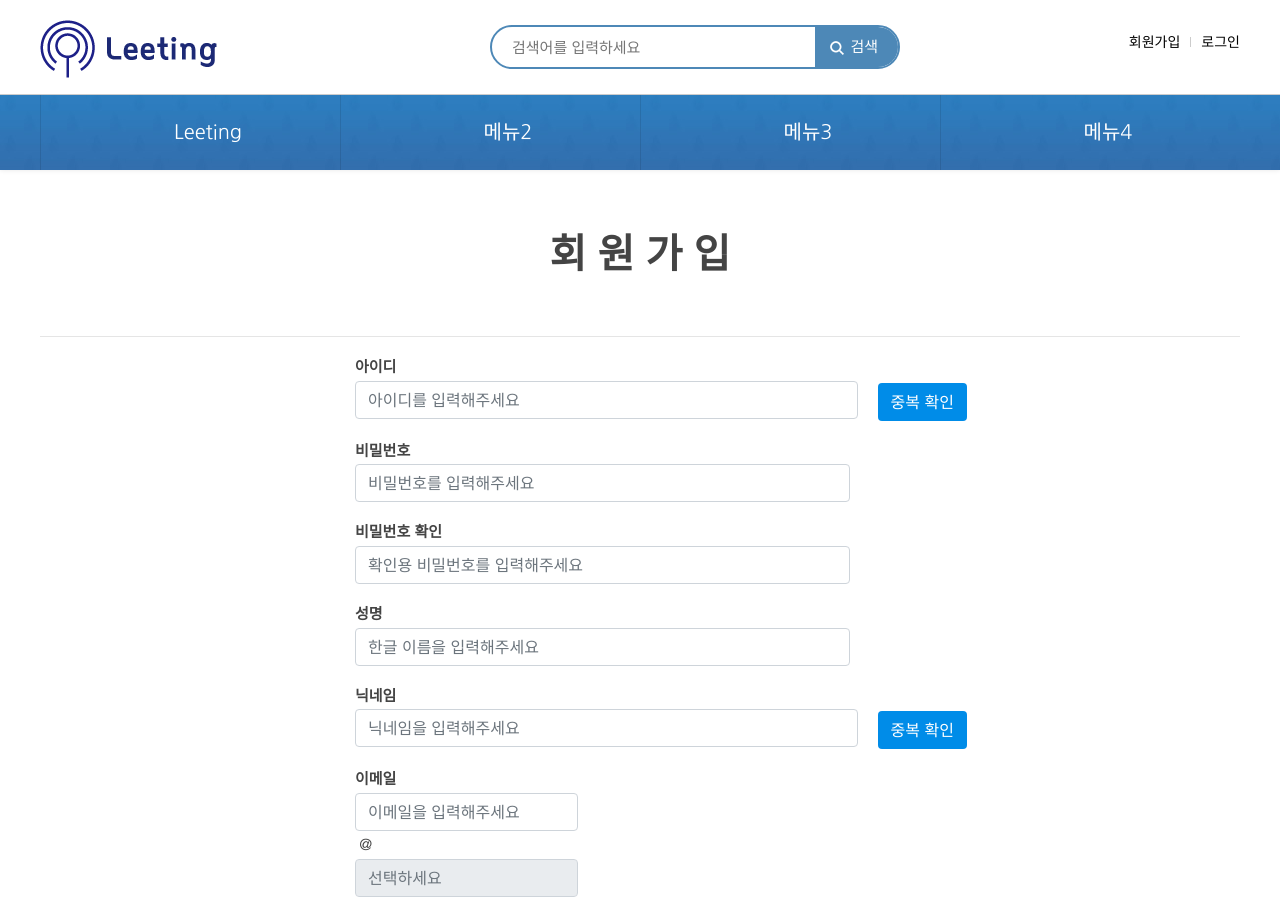
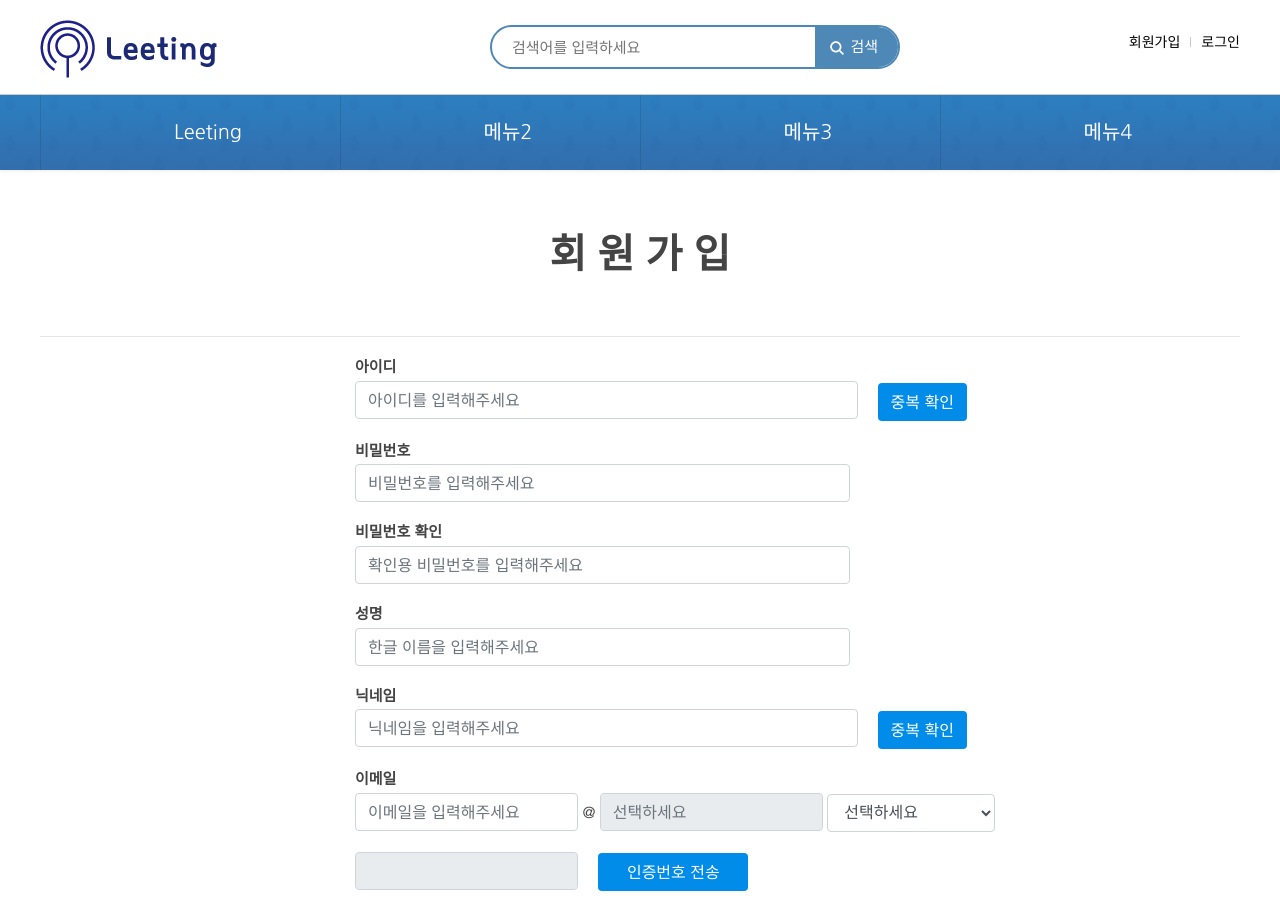
Before and after one commit to Leetings/Leeting, a React (Create React App) app in the folder FrontEnd/: page /join in a window 1280 px wide. Shown: the top 910 px of the page. Built offline with nearby package versions, Linux system fonts and the light colour scheme.

Commit message:
회원가입시 이메일 중복검사 확인 및 아이디찾기 비밀번호 찾기
회원가입시 이메일 중복검사 확인 및 아이디찾기 비밀번호 찾기

```diff
--- a/FrontEnd/src/routes/Find.js
+++ b/FrontEnd/src/routes/Find.js
@@ -235,6 +235,9 @@ class Find extends React.Component {
                     alert("찾으시는 정보가 없습니다.");
                     window.location.replace("/find");
                 }
+                else {
+                    alert("찾으시는 아이디는 : "+ res.data+" 입니다.");
+                }
             })
         }
         else {
@@ -242,11 +245,8 @@ class Find extends React.Component {
         }
     }
 
-
-
     findPw = (e) => {
         e.preventDefault();
-
 
         if (this.state.checkPwEmail === true) {
             axios.get('http://127.0.0.1:8080/myapp/member/findpw', {
@@ -261,6 +261,9 @@ class Find extends React.Component {
                 if (res.data === "FAIL") {
                     alert("찾으시는 정보가 없습니다.");
                     window.location.replace("/find");
+                }
+                else {
+                    alert("찾으시는 비밀번호는 : "+ res.data+" 입니다.");
                 }
             })
         }
--- a/FrontEnd/src/routes/Join.css
+++ b/FrontEnd/src/routes/Join.css
@@ -63,6 +63,12 @@
     background-color: rgb(255, 46, 81);
 }
 
+#email,
+#writedomain,
+#domain {
+    display: inline-block;
+}
+
 #labelId,
 #labelPw,
 #labelCPw,
--- a/FrontEnd/src/routes/Join.js
+++ b/FrontEnd/src/routes/Join.js
@@ -299,6 +299,7 @@ class Join extends React.Component {
     e.preventDefault();
     console.log(this.state.email + "@" + this.state.domain);
     axios.post('http://127.0.0.1:8080/myapp/member/email', {
+      samecheck:"",
         email: this.state.email + "@" + this.state.domain,
       }).then(res => {
         console.log(res);
@@ -306,9 +307,14 @@ class Join extends React.Component {
         this.setState({
           token: res.data
         })
-        document.getElementById('auth').disabled = false;
-        // document.getElementById('sendtoken').setAttribute('style', 'display:none');
-        document.getElementById('checktoken').setAttribute('style', 'display:inline-block');
+        if (res.data === "FAIL") {
+          document.getElementById('validateDomain').textContent = "이미 가입된 이메일입니다.";
+          document.getElementById('validateDomain').setAttribute('style', 'color: #ff3535');
+        } else {
+          document.getElementById('auth').disabled = false;
+          // document.getElementById('sendtoken').setAttribute('style', 'display:none');
+          document.getElementById('checktoken').setAttribute('style', 'display:inline-block');
+        }
       })
   };
 
```
Also changed, not shown: 1 other file (tests, documents, lock files or other folders).
